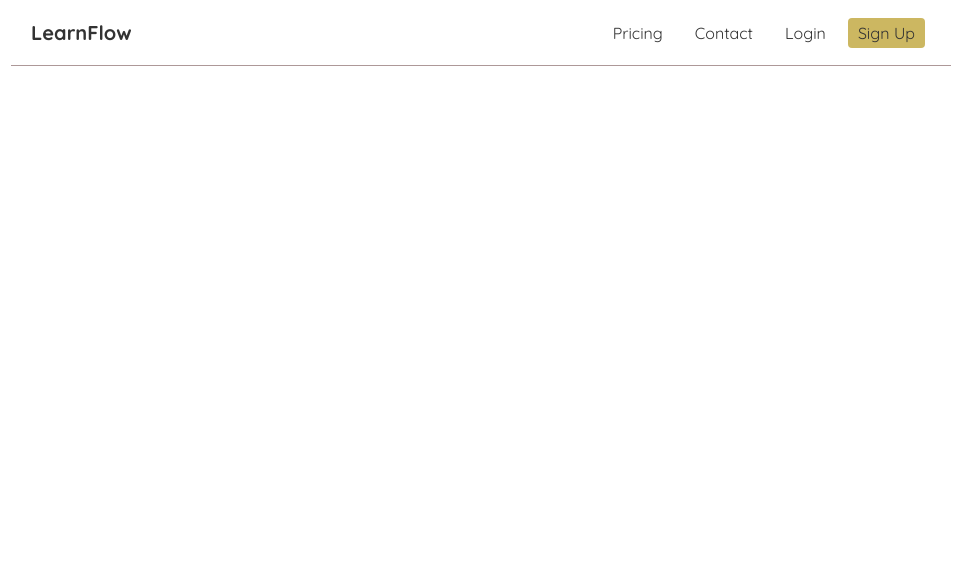
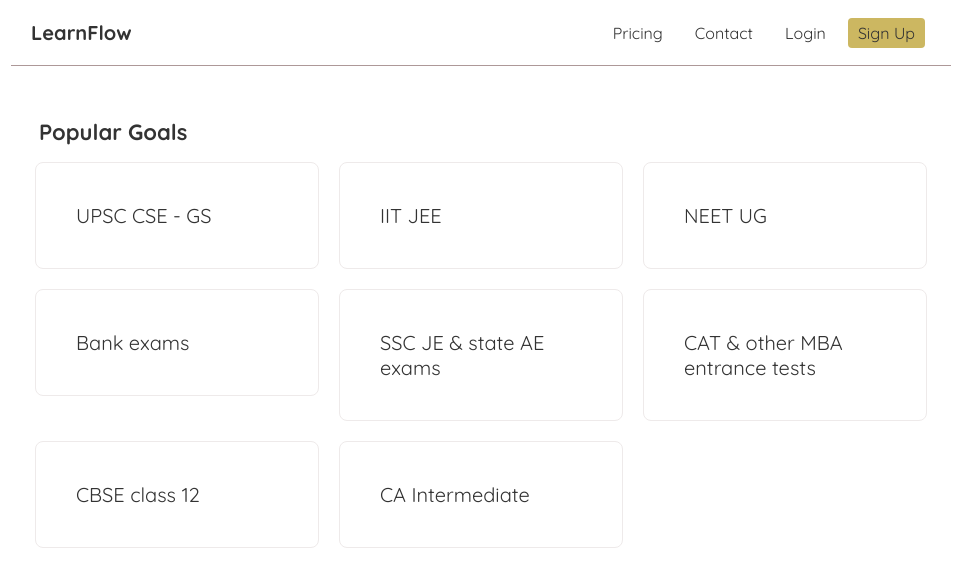
Before and after one commit to laveshgaur/LearnFlow, a React (Vite) app in the folder client/: page / in a window 1280 px wide. Shown: the top 586 px of the page, without its empty margins (159-1117 px from the left). Built offline with nearby package versions, Linux system fonts and the light colour scheme.

Commit message:
"Goals_Added"

```diff
--- a/client/src/App.jsx
+++ b/client/src/App.jsx
@@ -1,4 +1,5 @@
 import './index.css';
+import './PopularGoals.css';
 import Navbar from './components/Navbar';
 import Home from './pages/Home';
 function App() {
--- /dev/null
+++ b/client/src/PopularGoals.css
@@ -0,0 +1,22 @@
+.goals {
+  display: grid;
+  grid-template-columns: repeat(auto-fit, minmax(250px, 1fr));
+  gap: 12px;
+  max-width: 900px;
+  margin: 0 auto;
+}
+.goals a{
+  text-decoration: none;
+
+}
+.goal-card{
+  margin: 4px;
+  padding:40px;
+  font-size: 20px;
+  border-radius: 8px;
+  border: 1px solid #eeeaea;
+  transition: all .3s ease;
+}
+.goal-card:hover{
+  background-color: #fbf4f4;
+}
--- a/client/src/index.css
+++ b/client/src/index.css
@@ -24,6 +24,9 @@
   font-size: 16px;
   text-decoration: none;
 }
+.navbar div a:hover{
+  color: #b27575;
+}
 .signup{
   background-color: #ccb761;
   border-radius: 4px;
@@ -32,3 +35,15 @@
 .signup:hover{
   opacity: 0.8;
 }
+.home{
+  padding: 20px;
+  margin: 20px auto;
+  align-items: center;
+  justify-content: space-between;
+  max-width: 900px;
+}
+.home h2{
+  font-size: 22px;
+  margin: 4px auto;
+  padding: 8px;
+}
--- a/client/src/pages/Home.jsx
+++ b/client/src/pages/Home.jsx
@@ -1,9 +1,10 @@
+import PopularGoals from "./PopularGoals";
+
 const Home = () => {
   return (
     <div className="home">
-      <div className="content">
-
-      </div>
+      <h2>Popular Goals</h2>
+      <PopularGoals />
     </div>
   )
 }
--- /dev/null
+++ b/client/src/pages/PopularGoals.jsx
@@ -0,0 +1,23 @@
+import { useState } from "react";
+const PopularGoals = () => {
+  const [goals,setGoals] = useState([
+    {title: "UPSC CSE - GS"},
+    {title: "IIT JEE"},
+    {title: "NEET UG"},
+    {title: "Bank exams"},
+    {title: "SSC JE & state AE exams"},
+    {title: "CAT & other MBA entrance tests"},
+    {title: "CBSE class 12"},
+    {title: "CA Intermediate"}
+  ])
+  return (
+    <div className="goals">
+      {goals.map((goal) => (
+        <a href="/">
+          <div className="goal-card">{goal.title}</div>
+        </a>
+      ))}
+    </div>
+  )
+}
+export default PopularGoals;
```
